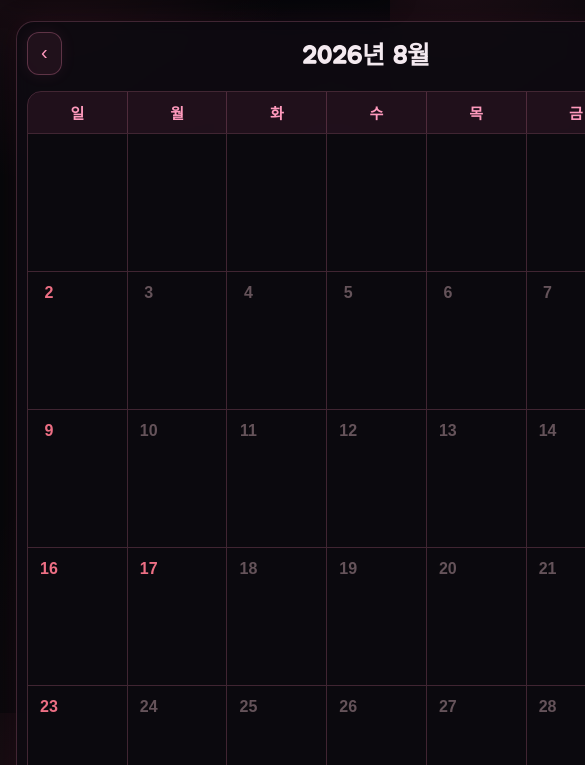
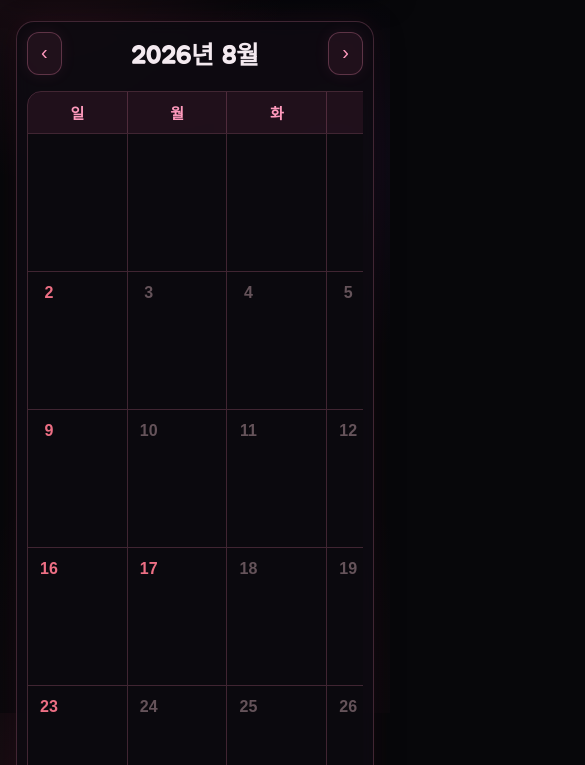
Before and after one commit to denshathetrain/xiru-fan, a plain HTML site: page schedule/index.html in a window 390 px wide. Shown: the part 131-896 px from the top of the page, 585 px wide, since content can reach past the window. Drawn offline with Linux system fonts and the light colour scheme; a web font is replaced by a local one.

Commit message:
Add files via upload

```diff
--- a/style.css
+++ b/style.css
@@ -328,12 +328,12 @@ main {
     }
 }
 
-.schedule-wrap{min-width:700px;background:rgba(14,11,17,.90);border:1px solid var(--border);border-radius:24px;box-shadow:var(--shadow);backdrop-filter:blur(8px);padding:13px;overflow:hidden}
+.schedule-wrap{min-width:1000px;background:rgba(14,11,17,.90);border:1px solid var(--border);border-radius:24px;box-shadow:var(--shadow);backdrop-filter:blur(8px);padding:13px;overflow:hidden}
 .schedule-toolbar{display:flex;align-items:center;justify-content:space-between;gap:12px;margin-bottom:16px}
 .schedule-toolbar h1{margin:0;font-size:32px}
 .month-btn{border:1px solid rgba(255,143,179,.28);background:rgba(255,105,160,.08);color:#ff9abd;box-shadow:0 0 16px rgba(255,105,160,.08);border-radius:12px;padding:8px 13px;font-family:inherit;font-size:20px;cursor:pointer}
 .calendar-scroll{overflow-x:auto;-webkit-overflow-scrolling:touch}
-.calendar{min-width:700px;border:1px solid var(--border);border-radius:14px;overflow:hidden}
+.calendar{min-width:1000px;border:1px solid var(--border);border-radius:14px;overflow:hidden}
 .weekdays,.week{display:grid;grid-template-columns:repeat(7,minmax(0,1fr))}
 .weekdays>div{background:rgba(255,105,160,.08);color:#ff9abd;text-align:center;font-size:15px;padding:10px 4px;border-right:1px solid var(--border)}
 .weekdays>div:last-child{border-right:0}
@@ -393,6 +393,32 @@ main {
 @media(max-width:700px){.header-inner{min-height:auto;padding:12px 0;flex-direction:column;gap:8px}.nav{width:100%;justify-content:center}.nav a{padding:8px 10px;font-size:14px}main{padding-top:24px}
 .schedule-wrap{padding:10px;border-radius:18px}
 .schedule-toolbar h1{font-size:25px}}
+
+@media (max-width: 700px) {
+    .schedule-wrap {
+        width: 100%;
+        max-width: 100%;
+        min-width: 0 !important;
+        box-sizing: border-box;
+        overflow: hidden;
+    }
+
+    .calendar-scroll {
+        width: 100%;
+        max-width: 100%;
+        min-width: 0;
+        overflow-x: auto;
+        overflow-y: hidden;
+        box-sizing: border-box;
+        -webkit-overflow-scrolling: touch;
+    }
+
+    .calendar {
+        width: 700px;
+        min-width: 700px;
+        max-width: none;
+    }
+}
 
 .calendar {
     font-family: "Paperlogy", sans-serif;
```
